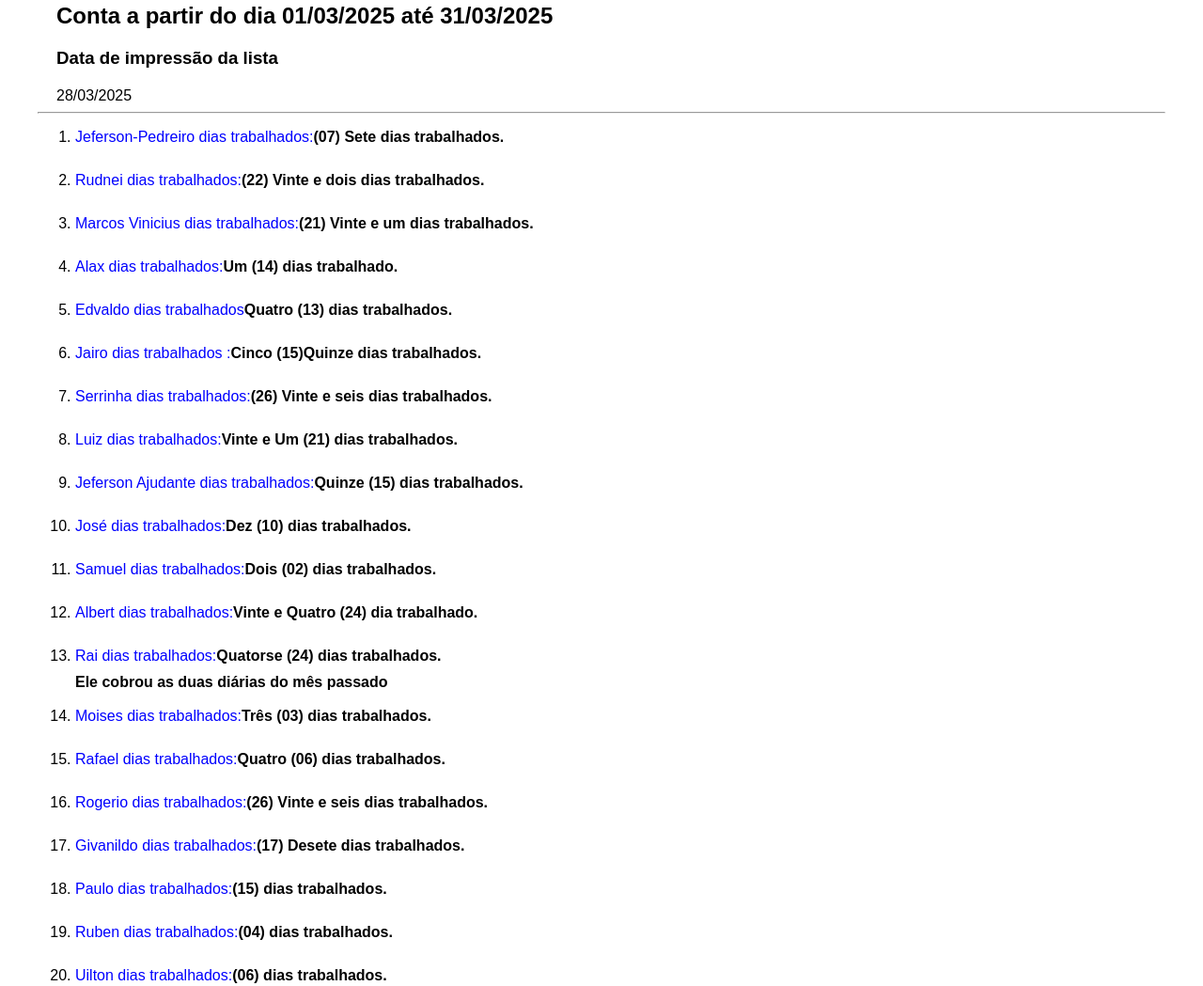
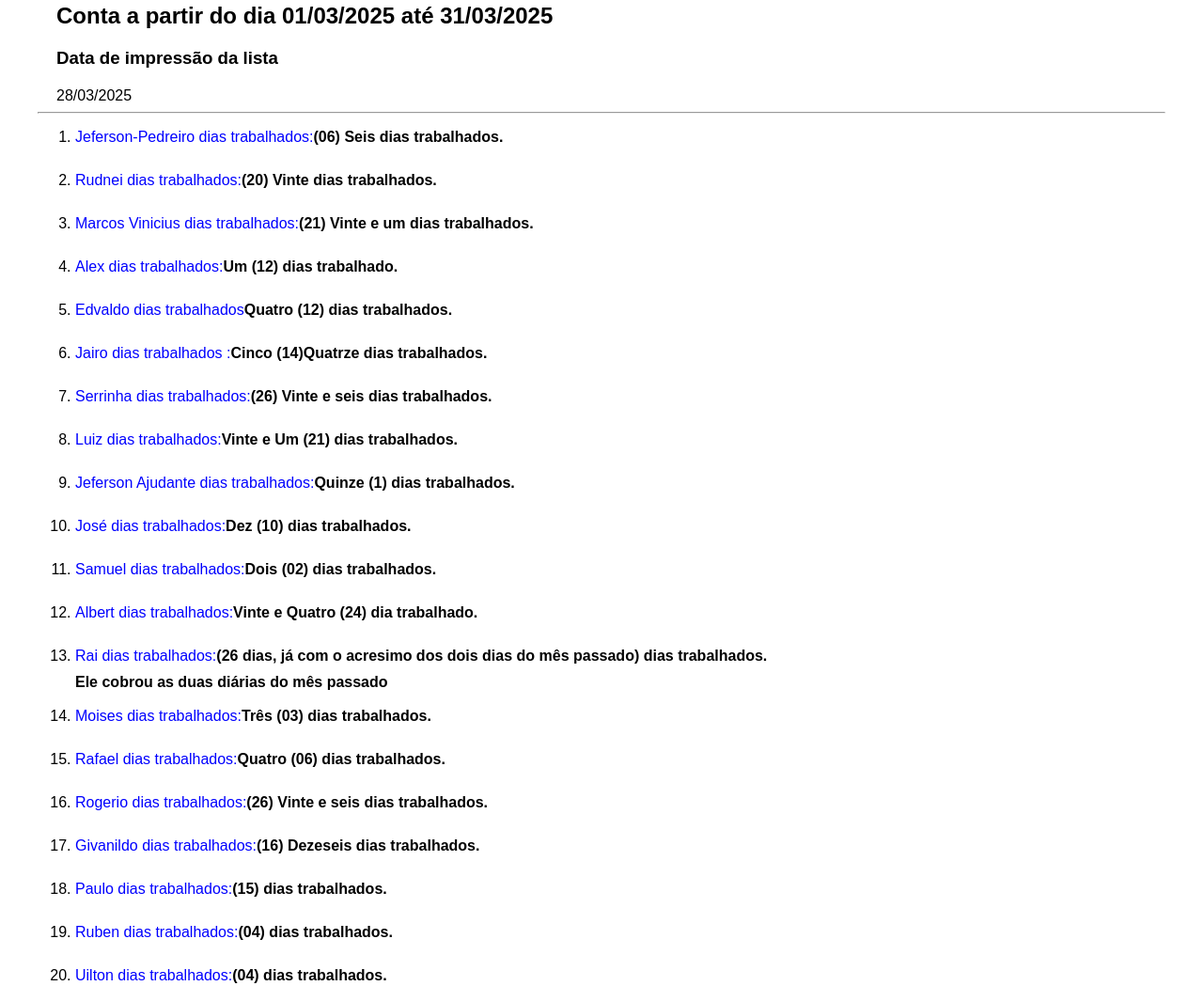
Before and after one commit to MarcosDev-Softwere/FolhaDePontoCS, a plain HTML site: page index.html in a window 1280 px wide. Shown: the part 114-1163 px from the top of the page at 94% size. Drawn offline with Linux system fonts and the light colour scheme.

Commit message:
Update index.html

```diff
--- a/index.html
+++ b/index.html
@@ -28,23 +28,23 @@
     <!-- Lista ordenada de colaboradores com dias trabalhados -->
     <!-- Ordered list of collaborators with worked days -->
     <ol>
-        <li class="item"><span class="urgent">Jeferson-Pedreiro dias trabalhados:</span><b>(07) Sete dias trabalhados.</b></li>
+        <li class="item"><span class="urgent">Jeferson-Pedreiro dias trabalhados:</span><b>(06) Seis dias trabalhados.</b></li>
         <br>
-        <li class="item"><span class="urgent">Rudnei dias trabalhados:</span><b>(22) Vinte e dois dias trabalhados.</b></li>
+        <li class="item"><span class="urgent">Rudnei dias trabalhados:</span><b>(20) Vinte  dias trabalhados.</b></li>
         <br>
         <li class="item"><span class="urgent">Marcos Vinicius dias trabalhados:</span><b>(21) Vinte e um dias trabalhados.</b></li>
         <br>
-        <li class="item"><span class="urgent">Alax dias trabalhados:</span><b>Um (14) dias trabalhado.</b></li>
+        <li class="item"><span class="urgent">Alex dias trabalhados:</span><b>Um (12) dias trabalhado.</b></li>
         <br>
-        <li class="item"><span class="urgent">Edvaldo dias trabalhados</span><b>Quatro (13) dias trabalhados.</b></li>
+        <li class="item"><span class="urgent">Edvaldo dias trabalhados</span><b>Quatro (12) dias trabalhados.</b></li>
         <br>
-        <li class="item"><span class="urgent">Jairo dias trabalhados :</span><b>Cinco (15)Quinze dias trabalhados.</b></li>
+        <li class="item"><span class="urgent">Jairo dias trabalhados :</span><b>Cinco (14)Quatrze dias trabalhados.</b></li>
         <br>
         <li class="item"><span class="urgent">Serrinha dias trabalhados:</span><b>(26) Vinte e seis dias trabalhados.</b></li>
         <br>
         <li class="item"><span class="urgent">Luiz dias trabalhados:</span><b>Vinte e Um (21) dias trabalhados.</b></li>
         <br>
-        <li class="item"><span class="urgent">Jeferson Ajudante dias trabalhados:</span><b>Quinze (15) dias trabalhados.</b></li>
+        <li class="item"><span class="urgent">Jeferson Ajudante dias trabalhados:</span><b>Quinze (1) dias trabalhados.</b></li>
         <br>
         <li class="item"><span class="urgent">José dias trabalhados:</span><b>Dez (10) dias trabalhados.</b></li>
         <br>
@@ -52,7 +52,7 @@
         <br>
         <li class="item"><span class="urgent">Albert dias trabalhados:</span><b>Vinte e Quatro (24) dia trabalhado.</b></li>
         <br>
-        <li class="item"><span class="urgent">Rai dias trabalhados:</span><b>Quatorse (24) dias trabalhados.</b></li><strong>Ele cobrou as duas diárias do mês passado</strong>
+        <li class="item"><span class="urgent">Rai dias trabalhados:</span><b>(26 dias, já com o acresimo dos dois dias do mês passado) dias trabalhados.</b></li><strong>Ele cobrou as duas diárias do mês passado</strong>
         <br>
         <br>
         <li class="item"><span class="urgent">Moises dias trabalhados:</span><b>Três (03) dias trabalhados.</b></li>
@@ -61,13 +61,13 @@
         <br>
         <li class="item"><span class="urgent">Rogerio dias trabalhados:</span><b>(26) Vinte e seis  dias trabalhados.</b></li>
         <br>
-        <li class="item"><span class="urgent">Givanildo dias trabalhados:</span><b>(17) Desete dias trabalhados.</b></li>
+        <li class="item"><span class="urgent">Givanildo dias trabalhados:</span><b>(16) Dezeseis dias trabalhados.</b></li>
         <br>
         <li class="item"><span class="urgent">Paulo dias trabalhados:</span><b>(15) dias trabalhados.</b></li>
         <br>
         <li class="item"><span class="urgent">Ruben dias trabalhados:</span><b>(04) dias trabalhados.</b></li>
         <br>
-        <li class="item"><span class="urgent">Uilton dias trabalhados:</span><b>(06) dias trabalhados.</b></li>
+        <li class="item"><span class="urgent">Uilton dias trabalhados:</span><b>(04) dias trabalhados.</b></li>
         <br>
         <li class="item"><span class="urgent">Claudio dias trabalhados:</span><b>(09) dias trabalhados.</b></li>
         <br>
@@ -77,7 +77,7 @@
         <br>
         <li class="item"><span class="urgent">Jaquison dias trabalhados:</span><b>(04) dias trabalhados.</b></li>
         <br>
-        <li class="item"><span class="urgent">Uriel dias trabalhados:</span><b>(10) dias trabalhados.</b></li>
+        <li class="item"><span class="urgent">Uriel dias trabalhados:</span><b>(10 ) dias trabalhados.</b></li>
     </ol>
 
     <hr>
```
